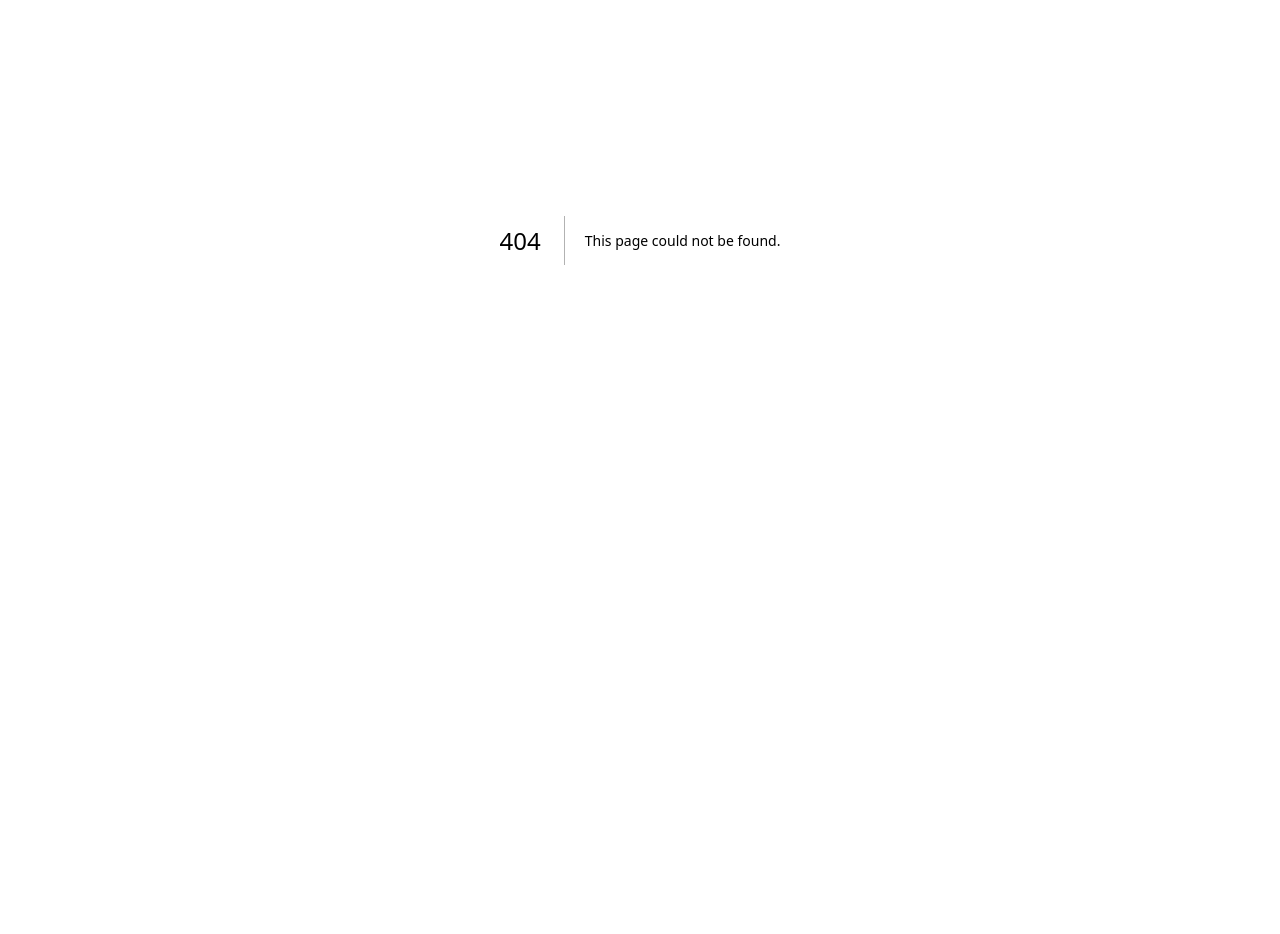
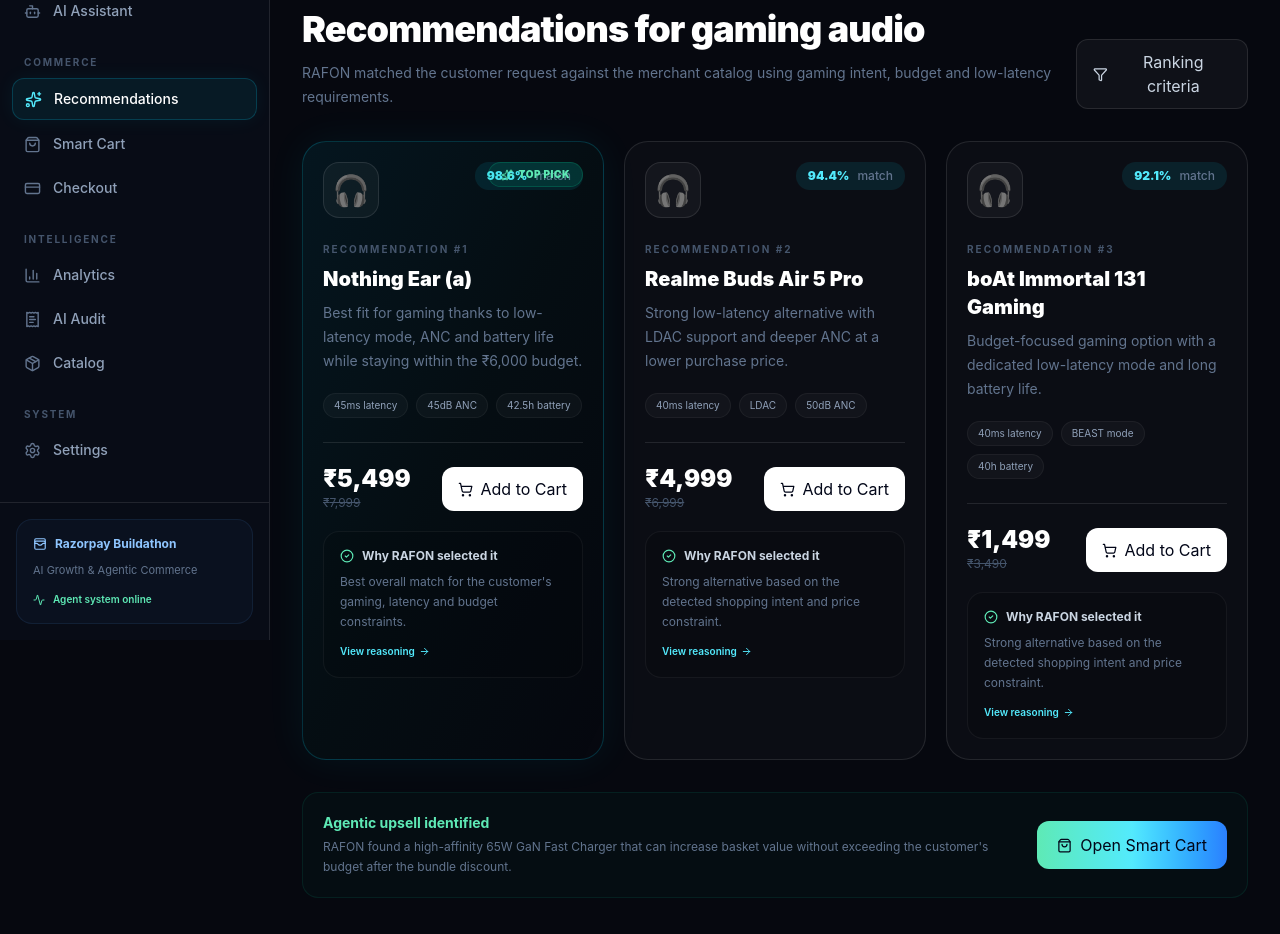
Before and after one commit to nleelaranga-ai/rafon-ai-commerce-agent, a Next.js app in the folder frontend/: page /recommendations in a window 1280 px wide. Before the commit this address had no page. Shown: the part 160-1094 px from the top of the page. Before the commit the page ends 800 px from the top, so only its background shows below. Built offline with nearby package versions, Linux system fonts and the light colour scheme.

Commit message:
Create RecommendationsPage component for audio products
This component displays AI-generated recommendations for gaming audio products, including their details and a button to add items to the cart.

```diff
--- /dev/null
+++ b/frontend/app/recommendations/page.tsx
@@ -0,0 +1,139 @@
+"use client";
+
+import { useRouter } from "next/navigation";
+import {
+  ArrowLeft,
+  BrainCircuit,
+  Filter,
+  ShoppingBag,
+} from "lucide-react";
+
+import AppShell from "@/components/layout/AppShell";
+import RecommendationCard from "@/components/recommendations/RecommendationCard";
+
+const recommendations = [
+  {
+    rank: 1,
+    name: "Nothing Ear (a)",
+    price: 5499,
+    originalPrice: 7999,
+    match: "98.6%",
+    description:
+      "Best fit for gaming thanks to low-latency mode, ANC and battery life while staying within the ₹6,000 budget.",
+    specs: ["45ms latency", "45dB ANC", "42.5h battery"],
+    featured: true,
+  },
+  {
+    rank: 2,
+    name: "Realme Buds Air 5 Pro",
+    price: 4999,
+    originalPrice: 6999,
+    match: "94.4%",
+    description:
+      "Strong low-latency alternative with LDAC support and deeper ANC at a lower purchase price.",
+    specs: ["40ms latency", "LDAC", "50dB ANC"],
+  },
+  {
+    rank: 3,
+    name: "boAt Immortal 131 Gaming",
+    price: 1499,
+    originalPrice: 3490,
+    match: "92.1%",
+    description:
+      "Budget-focused gaming option with a dedicated low-latency mode and long battery life.",
+    specs: ["40ms latency", "BEAST mode", "40h battery"],
+  },
+];
+
+export default function RecommendationsPage() {
+  const router = useRouter();
+
+  const handleAddToCart = (productName: string) => {
+    // Temporary frontend state transition.
+    // Real cart persistence will be added next.
+    console.log(`Added ${productName} to cart`);
+    router.push("/cart");
+  };
+
+  return (
+    <AppShell
+      title="AI Recommendations"
+      subtitle="Ranked products based on customer intent"
+    >
+      <main className="min-h-screen bg-[#06080f] px-5 py-7 text-white lg:px-8 lg:py-9">
+        <div className="mx-auto max-w-7xl">
+          <div className="flex flex-col gap-5 lg:flex-row lg:items-end lg:justify-between">
+            <div>
+              <button
+                type="button"
+                onClick={() => router.push("/assistant")}
+                className="mb-5 inline-flex items-center gap-2 text-xs font-semibold text-slate-500 transition hover:text-white"
+              >
+                <ArrowLeft size={14} />
+                Back to AI Assistant
+              </button>
+
+              <div className="flex items-center gap-2 text-xs font-bold uppercase tracking-[0.2em] text-cyan-300">
+                <BrainCircuit size={14} />
+                AI-ranked catalog
+              </div>
+
+              <h1 className="mt-2 text-3xl font-black tracking-tight sm:text-4xl">
+                Recommendations for gaming audio
+              </h1>
+
+              <p className="mt-3 max-w-3xl text-sm leading-6 text-slate-500">
+                RAFON matched the customer request against the merchant
+                catalog using gaming intent, budget and low-latency
+                requirements.
+              </p>
+            </div>
+
+            <button
+              type="button"
+              className="inline-flex items-center gap-2 rounded-xl border border-white/10 bg-white/[0.04] px-4 py-2.5 text-xs font-semibold text-slate-300"
+            >
+              <Filter size={15} />
+              Ranking criteria
+            </button>
+          </div>
+
+          <div className="mt-8 grid gap-5 xl:grid-cols-3">
+            {recommendations.map((product) => (
+              <RecommendationCard
+                key={product.name}
+                {...product}
+                onAdd={() => handleAddToCart(product.name)}
+              />
+            ))}
+          </div>
+
+          <div className="mt-8 rounded-2xl border border-emerald-400/10 bg-emerald-400/[0.03] p-5">
+            <div className="flex flex-col gap-4 sm:flex-row sm:items-center sm:justify-between">
+              <div>
+                <div className="text-sm font-bold text-emerald-300">
+                  Agentic upsell identified
+                </div>
+
+                <p className="mt-1 text-xs leading-5 text-slate-500">
+                  RAFON found a high-affinity 65W GaN Fast Charger that can
+                  increase basket value without exceeding the customer's
+                  budget after the bundle discount.
+                </p>
+              </div>
+
+              <button
+                type="button"
+                onClick={() => router.push("/cart")}
+                className="inline-flex shrink-0 items-center justify-center gap-2 rounded-xl bg-gradient-to-r from-emerald-300 via-cyan-300 to-blue-500 px-5 py-3 text-xs font-black text-slate-950"
+              >
+                <ShoppingBag size={15} />
+                Open Smart Cart
+              </button>
+            </div>
+          </div>
+        </div>
+      </main>
+    </AppShell>
+  );
+}
```
